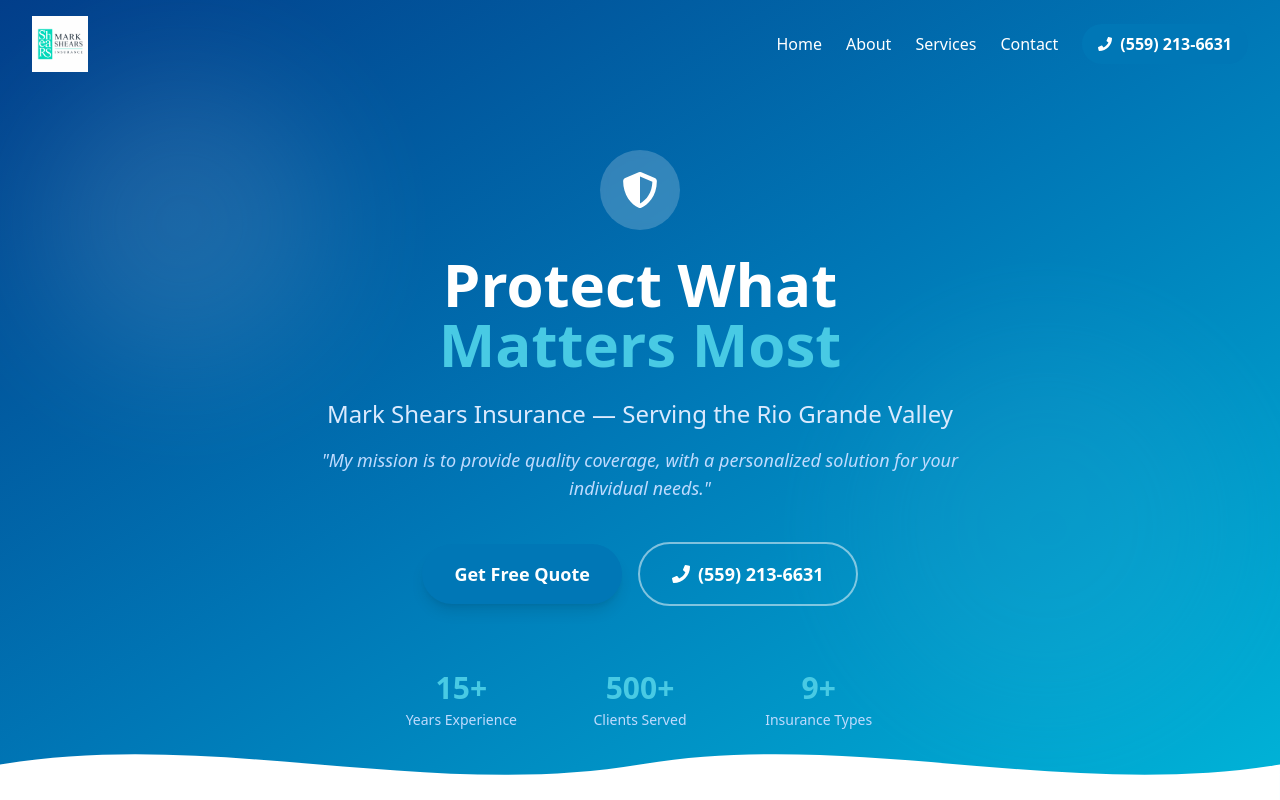
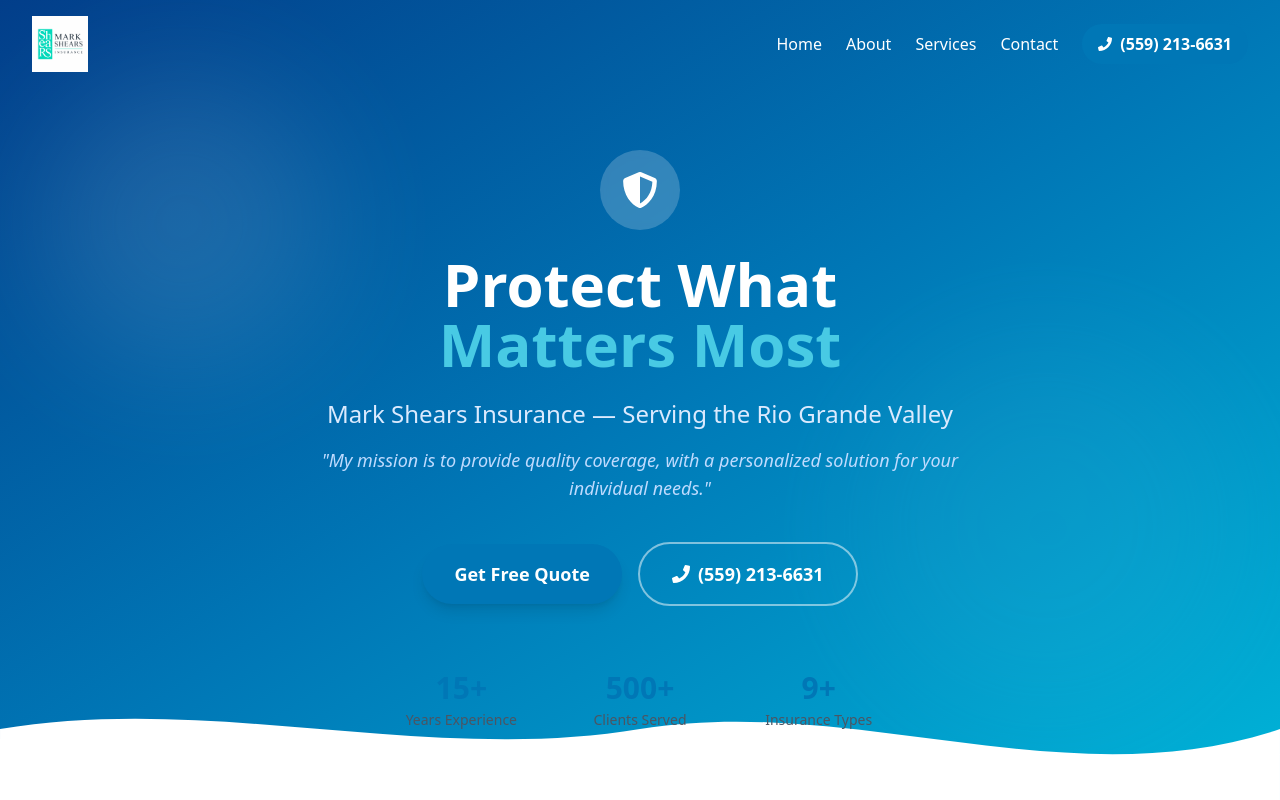
Before and after one commit to kamishakes13-prog/mark-shears-insurance, a React (Vite) app: page / in a window 1280 px wide. Shown: the top 800 px of the page. Built offline with nearby package versions, Linux system fonts and the light colour scheme.

Commit message:
Raise wave divider so stats appear on white background

```diff
--- a/src/components/Hero.jsx
+++ b/src/components/Hero.jsx
@@ -74,8 +74,8 @@
               { label: 'Insurance Types', value: '9+' },
             ].map(item => (
               <div key={item.label} className="text-center">
-                <div className="text-3xl font-bold text-accent">{item.value}</div>
-                <div className="text-blue-200 text-sm mt-1">{item.label}</div>
+                <div className="text-3xl font-bold text-primary">{item.value}</div>
+                <div className="text-gray-600 text-sm mt-1">{item.label}</div>
               </div>
             ))}
           </motion.div>
@@ -84,8 +84,8 @@
 
       {/* Wave */}
       <div className="absolute bottom-0 left-0 right-0">
-        <svg viewBox="0 0 1440 80" fill="none" xmlns="http://www.w3.org/2000/svg">
-          <path d="M0 80L1440 80L1440 40C1200 80 960 0 720 40C480 80 240 0 0 40L0 80Z" fill="white"/>
+        <svg viewBox="0 0 1440 160" fill="none" xmlns="http://www.w3.org/2000/svg">
+          <path d="M0 160L1440 160L1440 80C1200 160 960 40 720 80C480 120 240 40 0 80L0 160Z" fill="white"/>
         </svg>
       </div>
     </section>
```
